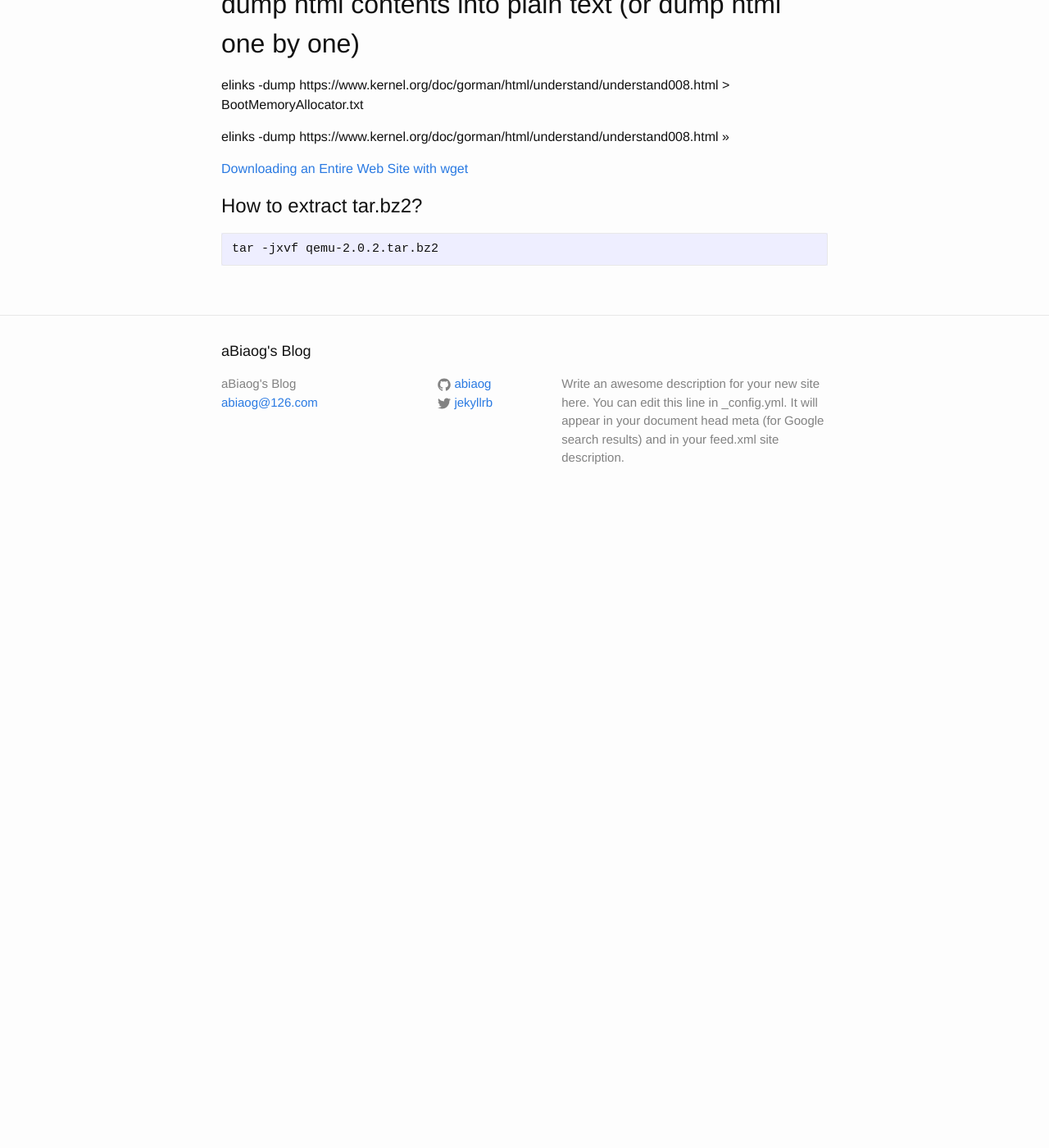
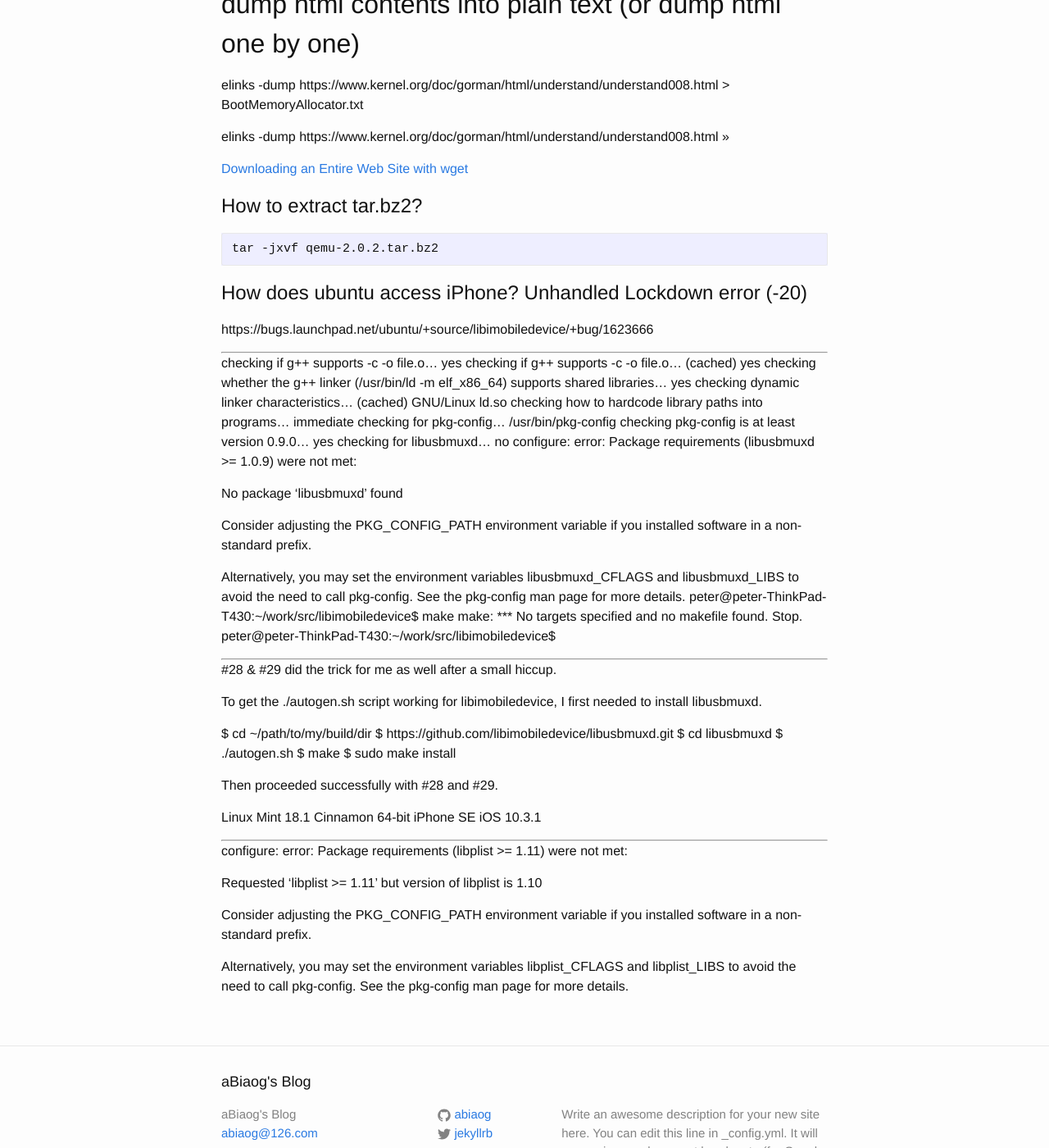
Before and after one commit to abiaog/abiaog.github.io, a Jekyll site: the page built from _posts/2017-05-27-tips-and-tools.markdown, in a window 1280 px wide and 1400 px high, scrolled down 716 px. Shown: the whole window at 82% size. Built offline with Jekyll 4.4.1, drawn with Linux system fonts in a browser that asks for light colours; our own code applies the rules of GitHub Pages for plain Markdown files; before the commit the page ends 1346 px from its top, so only the background shows below that.

Commit message:
How to access iPhone in Ubuntu

```diff
--- a/_posts/2017-05-27-tips-and-tools.markdown
+++ b/_posts/2017-05-27-tips-and-tools.markdown
@@ -37,3 +37,71 @@ elinks -dump https://www.kernel.org/doc/gorman/html/understand/understand008.htm
 #  How to extract tar.bz2?
 
 	tar -jxvf qemu-2.0.2.tar.bz2
+
+
+
+# How does ubuntu access iPhone?  Unhandled Lockdown error (-20)
+
+
+https://bugs.launchpad.net/ubuntu/+source/libimobiledevice/+bug/1623666
+
+
+----------------------------------------------------------------------------
+checking if g++ supports -c -o file.o... yes
+checking if g++ supports -c -o file.o... (cached) yes
+checking whether the g++ linker (/usr/bin/ld -m elf_x86_64) supports shared libraries... yes
+checking dynamic linker characteristics... (cached) GNU/Linux ld.so
+checking how to hardcode library paths into programs... immediate
+checking for pkg-config... /usr/bin/pkg-config
+checking pkg-config is at least version 0.9.0... yes
+checking for libusbmuxd... no
+configure: error: Package requirements (libusbmuxd >= 1.0.9) were not met:
+
+No package 'libusbmuxd' found
+
+Consider adjusting the PKG_CONFIG_PATH environment variable if you
+installed software in a non-standard prefix.
+
+Alternatively, you may set the environment variables libusbmuxd_CFLAGS
+and libusbmuxd_LIBS to avoid the need to call pkg-config.
+See the pkg-config man page for more details.
+peter@peter-ThinkPad-T430:~/work/src/libimobiledevice$ make
+make: *** No targets specified and no makefile found.  Stop.
+peter@peter-ThinkPad-T430:~/work/src/libimobiledevice$
+
+
+----------------------------------------------------------------------------
+
+
+
+
+#28 & #29 did the trick for me as well after a small hiccup.
+
+To get the ./autogen.sh script working for libimobiledevice, I first needed to install libusbmuxd.
+
+  $ cd ~/path/to/my/build/dir
+  $ https://github.com/libimobiledevice/libusbmuxd.git
+  $ cd libusbmuxd
+  $ ./autogen.sh
+  $ make
+  $ sudo make install
+
+Then proceeded successfully with #28 and #29.
+
+Linux Mint 18.1 Cinnamon 64-bit
+iPhone SE iOS 10.3.1
+
+
+--------------------------------------------------------
+
+
+configure: error: Package requirements (libplist >= 1.11) were not met:
+
+Requested 'libplist >= 1.11' but version of libplist is 1.10
+
+Consider adjusting the PKG_CONFIG_PATH environment variable if you
+installed software in a non-standard prefix.
+
+Alternatively, you may set the environment variables libplist_CFLAGS
+and libplist_LIBS to avoid the need to call pkg-config.
+See the pkg-config man page for more details.
```
